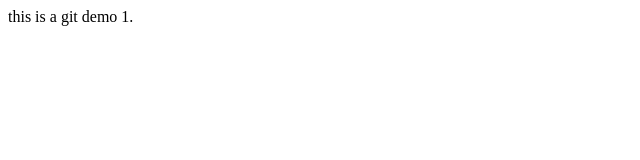
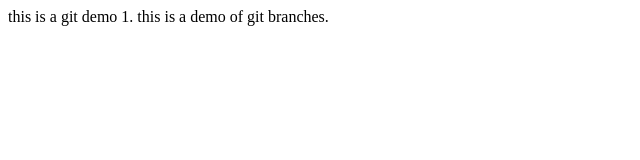
Before and after one commit to Devaansh-Kumar/Git-demo, a plain HTML site: page index.html in a window 1280 px wide. Shown: the whole page, without its empty margins (0-640 px from the left). Drawn offline with Linux system fonts and the light colour scheme.

Commit message:
added new line

```diff
--- a/index.html
+++ b/index.html
@@ -7,5 +7,6 @@
 </head>
 <body>
     this is a git demo 1.
+    this is a demo of git branches.
 </body>
 </html>
```
